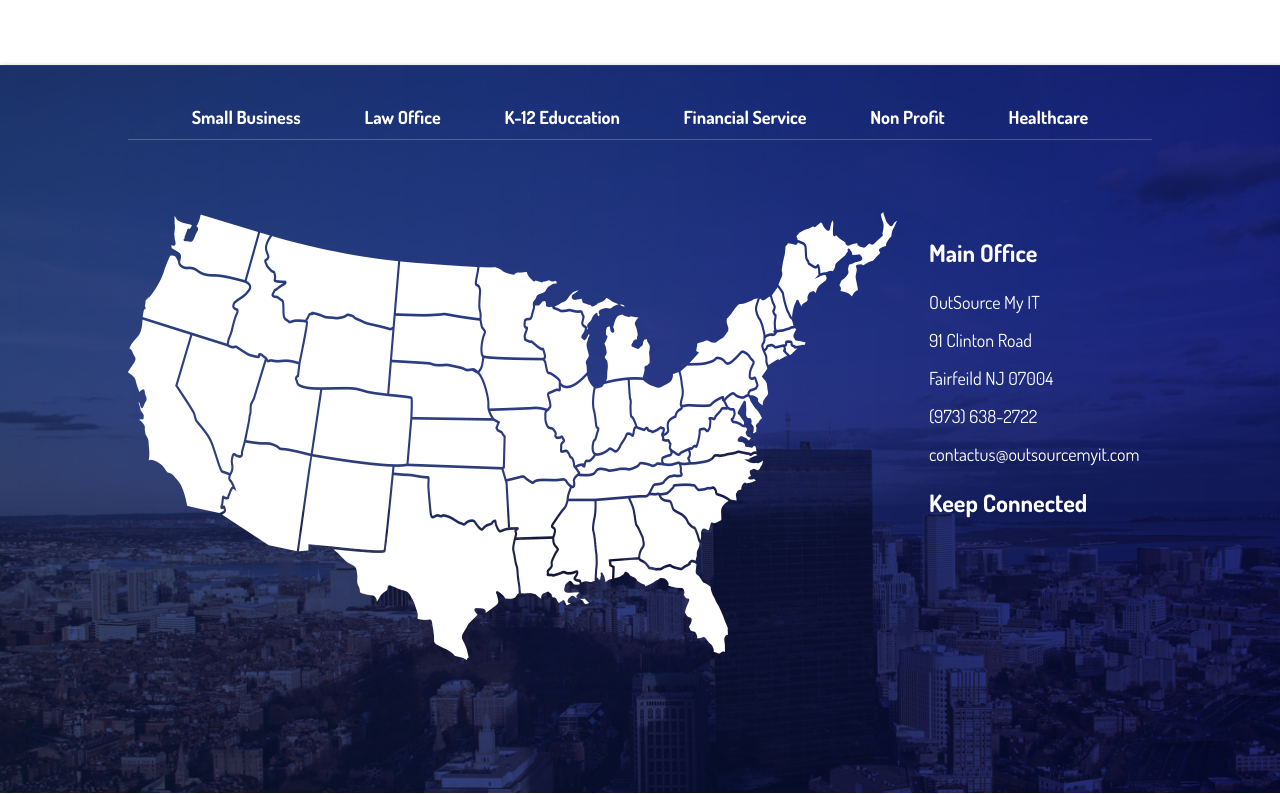
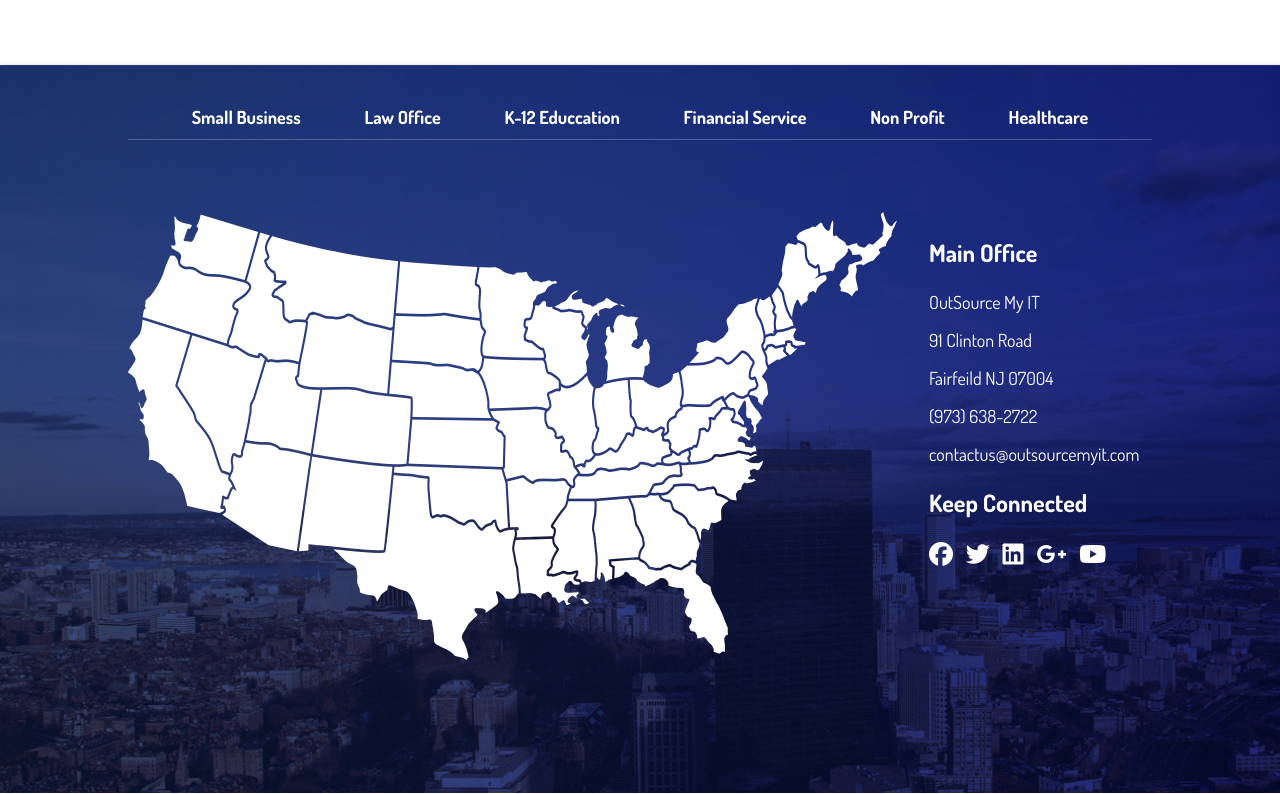
Before and after one commit to thisathdewsen682/WebSiteForItServiceCompany, a plain HTML site: page index.html in a window 1280 px wide. Shown: the part 2454-3248 px from the top of the page. Drawn offline with Linux system fonts and the light colour scheme.

Commit message:
final project

```diff
--- a/css/style.css
+++ b/css/style.css
@@ -576,7 +576,11 @@
   font-size: 1.5rem;
   font-weight: 700;
 }
-
+.social-media-icon i{
+  margin-top: 2rem;
+  margin-right: .6rem;
+  padding: .2rem 0rem;
+}
 /*Responsive Meadia Query*/
 @media (max-width: 1000px) {
   .hero-content h1 {
--- a/index.html
+++ b/index.html
@@ -294,7 +294,14 @@
             <div class="social-media">
               <h3>Keep Connected</h3>
               <div class="social-media-icon">
-
+<i class="fa-brands fa-facebook fa-xl" style="color: #ffffff"></i>
+              <i class="fa-brands fa-twitter fa-xl" style="color: #ffffff"></i>
+              <i class="fa-brands fa-linkedin fa-xl" style="color: #ffffff"></i>
+              <i
+                class="fa-brands fa-google-plus-g fa-xl"
+                style="color: #ffffff"
+              ></i>
+              <i class="fa-brands fa-youtube fa-xl" style="color: #ffffff"></i>
               </div>
 
             </div>
```
